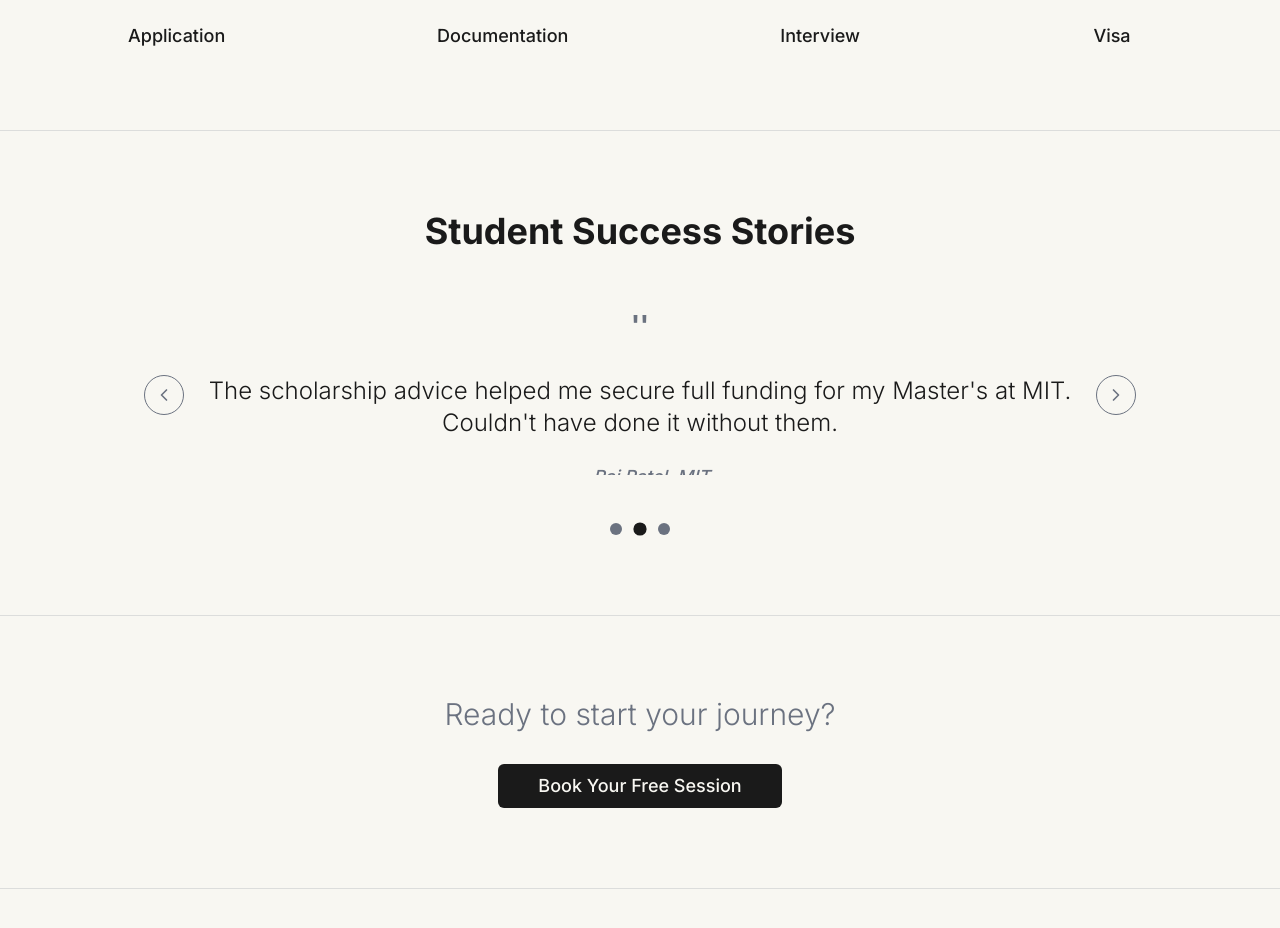
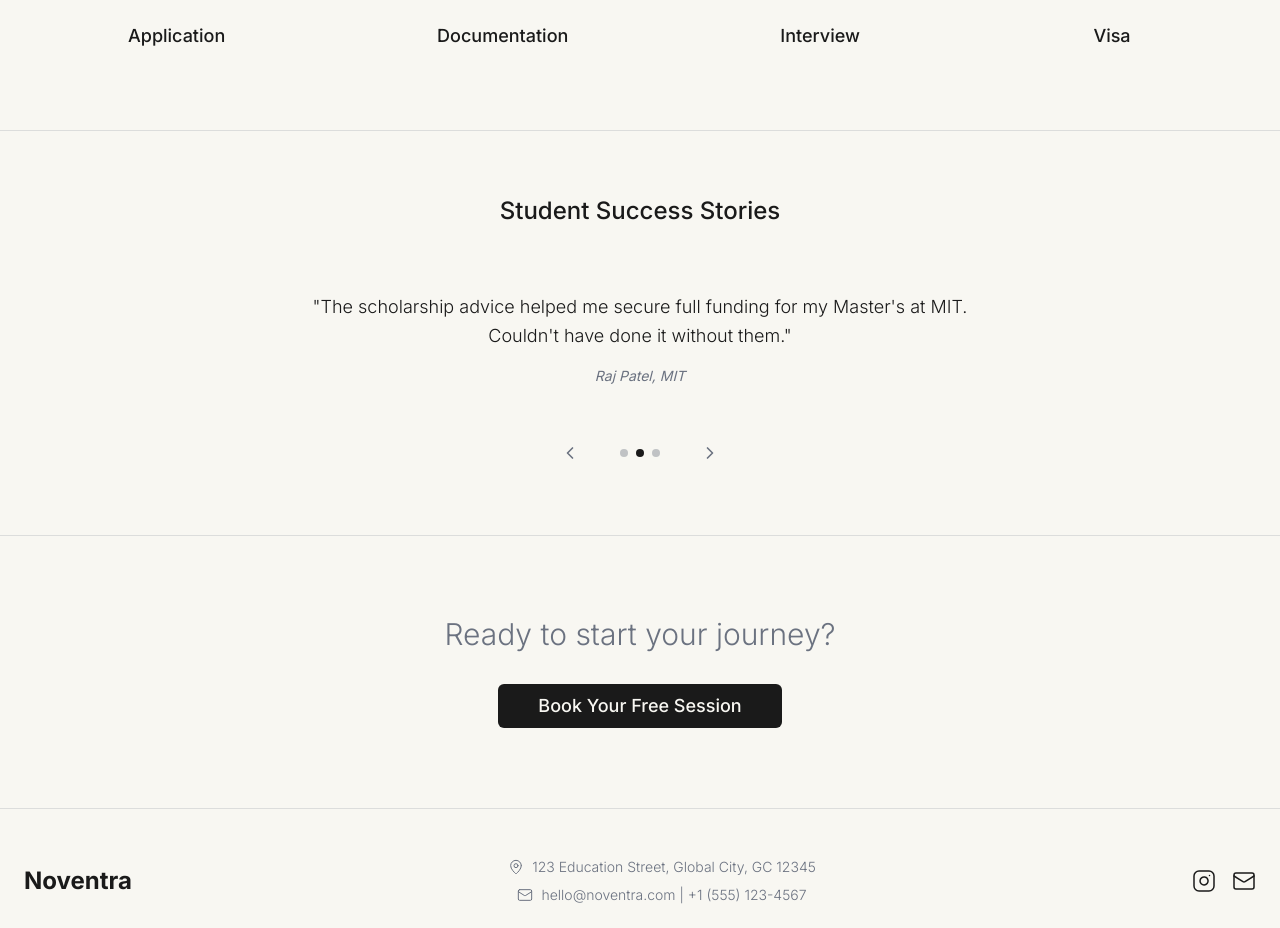
Before and after one commit to burakbayramin/global-edu-landing-page, a React (Vite) app: page / in a window 1280 px wide. Shown: the part 1664-2592 px from the top of the page. Built offline with nearby package versions, Linux system fonts and the light colour scheme.

Commit message:
Refactor: Make testimonials carousel minimalist
Simplified the design of the Student Success Stories carousel.

```diff
--- a/src/components/Testimonials.tsx
+++ b/src/components/Testimonials.tsx
@@ -37,36 +37,19 @@ const Testimonials = () => {
   };
 
   return (
-    <section className="w-full bg-off-white py-20">
+    <section className="w-full bg-off-white py-16">
       <div className="container mx-auto px-6">
-        <h2 className="font-geometric font-bold text-3xl md:text-4xl text-charcoal text-center mb-16">
+        <h2 className="font-geometric font-medium text-2xl text-charcoal text-center mb-12">
           Student Success Stories
         </h2>
 
-        <div className="max-w-4xl mx-auto relative">
-          {/* Navigation arrows */}
-          <button
-            onClick={prevTestimonial}
-            className="absolute left-0 top-1/2 -translate-y-1/2 -translate-x-12 w-10 h-10 rounded-full border border-mid-grey hover:border-charcoal transition-colors duration-300 flex items-center justify-center group"
-            aria-label="Previous testimonial"
-          >
-            <ChevronLeft size={20} className="text-mid-grey group-hover:text-charcoal transition-colors duration-300" />
-          </button>
-
-          <button
-            onClick={nextTestimonial}
-            className="absolute right-0 top-1/2 -translate-y-1/2 translate-x-12 w-10 h-10 rounded-full border border-mid-grey hover:border-charcoal transition-colors duration-300 flex items-center justify-center group"
-            aria-label="Next testimonial"
-          >
-            <ChevronRight size={20} className="text-mid-grey group-hover:text-charcoal transition-colors duration-300" />
-          </button>
-
+        <div className="max-w-3xl mx-auto relative">
           {/* Testimonial content */}
-          <div className="relative h-48 md:h-40 overflow-hidden">
+          <div className="relative h-32 overflow-hidden">
             {testimonials.map((testimonial, index) => (
               <div
                 key={index}
-                className={`absolute inset-0 text-center transition-all duration-500 ease-in-out ${
+                className={`absolute inset-0 text-center transition-all duration-700 ease-in-out ${
                   index === currentTestimonial
                     ? 'opacity-100 translate-x-0'
                     : index < currentTestimonial
@@ -74,36 +57,52 @@ const Testimonials = () => {
                       : 'opacity-0 translate-x-full'
                 }`}
               >
-                <div className="flex flex-col justify-center h-full">
-                  <div className="mb-4">
-                    <span className="text-6xl text-mid-grey font-light leading-none">"</span>
-                  </div>
-                  <blockquote className="font-geometric font-light text-xl md:text-2xl text-charcoal mb-6 leading-relaxed px-4">
-                    {testimonial.quote}
+                <div className="flex flex-col justify-center h-full px-8">
+                  <blockquote className="font-geometric font-light text-lg text-charcoal mb-4 leading-relaxed">
+                    "{testimonial.quote}"
                   </blockquote>
-                  <cite className="font-geometric font-medium text-mid-grey text-lg">
-                    — {testimonial.author}
+                  <cite className="font-geometric text-mid-grey text-sm">
+                    {testimonial.author}
                   </cite>
                 </div>
               </div>
             ))}
           </div>
-        </div>
 
-        {/* Testimonial indicators */}
-        <div className="flex justify-center space-x-3 mt-12">
+          {/* Minimalist navigation */}
+          <div className="flex items-center justify-center space-x-8 mt-8">
+            <button
+              onClick={prevTestimonial}
+              className="p-2 text-mid-grey hover:text-charcoal transition-colors duration-200"
+              aria-label="Previous testimonial"
+            >
+              <ChevronLeft size={20} />
+            </button>
+
+            {/* Simple dot indicators */}
+            <div className="flex space-x-2">
               {testimonials.map((_, index) => (
                 <button
                   key={index}
                   onClick={() => setCurrentTestimonial(index)}
-              className={`w-3 h-3 rounded-full transition-all duration-300 ${
+                  className={`w-2 h-2 rounded-full transition-all duration-300 ${
                     index === currentTestimonial
-                  ? 'bg-charcoal scale-110'
-                  : 'bg-mid-grey hover:bg-charcoal hover:scale-105'
+                      ? 'bg-charcoal'
+                      : 'bg-mid-grey/40 hover:bg-mid-grey'
                   }`}
                   aria-label={`Go to testimonial ${index + 1}`}
                 />
               ))}
+            </div>
+
+            <button
+              onClick={nextTestimonial}
+              className="p-2 text-mid-grey hover:text-charcoal transition-colors duration-200"
+              aria-label="Next testimonial"
+            >
+              <ChevronRight size={20} />
+            </button>
+          </div>
         </div>
       </div>
     </section>
```
Lines whose indentation alone changed are shown as unchanged.
